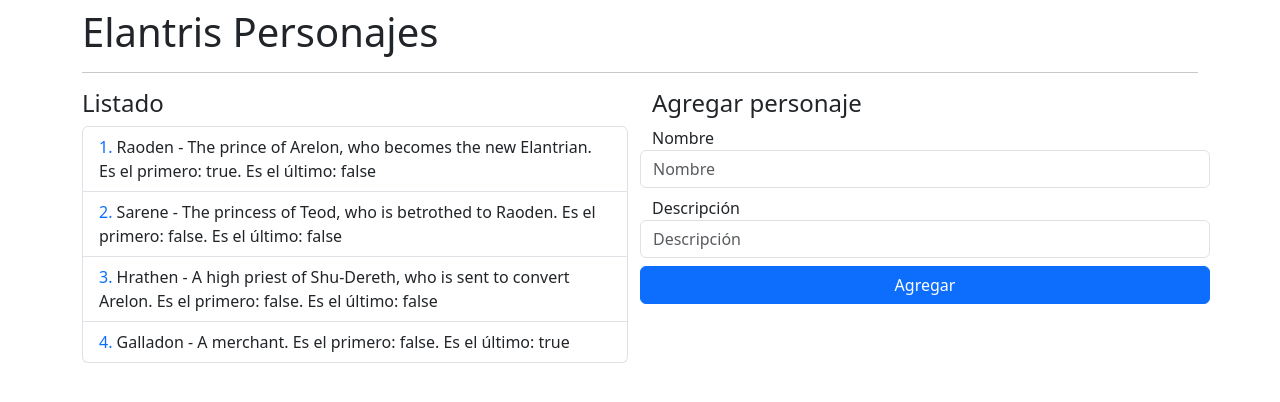
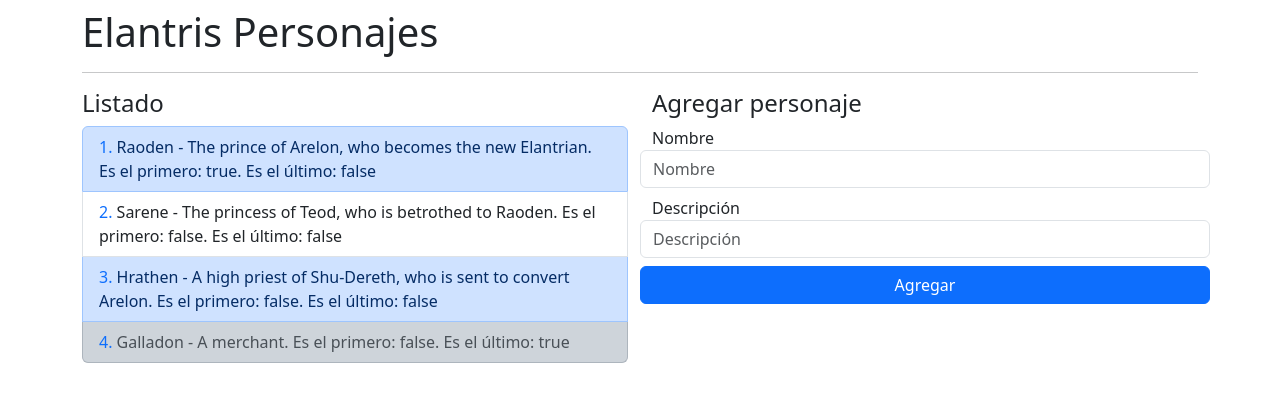
Before and after one commit to caindra/learning_angular, an Angular app in the folder 01-bases/: page / in a window 1280 px wide. Shown: the top 402 px of the page. Built offline with nearby package versions, Linux system fonts and the light colour scheme.

Commit message:
introductiong [ngClass]

```diff
--- a/01-bases/src/app/elantris/components/list/list.component.html
+++ b/01-bases/src/app/elantris/components/list/list.component.html
@@ -8,10 +8,22 @@
     let isEven = even;
     let isOdd = odd;
   "
-    class="list-group-item">
+    class="list-group-item"
+    [ngClass]="{
+        'list-group-item-dark': isLast,
+        'list-group-item-primary': isEven,
+      }">
     <span class="text-primary">{{i + 1}}. </span>
     <span>{{ character.name }}</span> - {{ character.description }}.
     <span>Es el primero: {{ isFirst }}. </span>
     <span>Es el último: {{ isLast }} </span>
   </li>
 </ul>
+
+<!--
+This can be done, however, it is not recommended to use it because it is not very readable and HTML
+should be used to structure the content, not to add logic to it:
+  class = "list-group-item {{ i === 0 ? 'list-group-item-success' : '' }}"
+
+Using [] means that Angular takes control over the attribute, turning it into a javascript expression.
+-->
```
